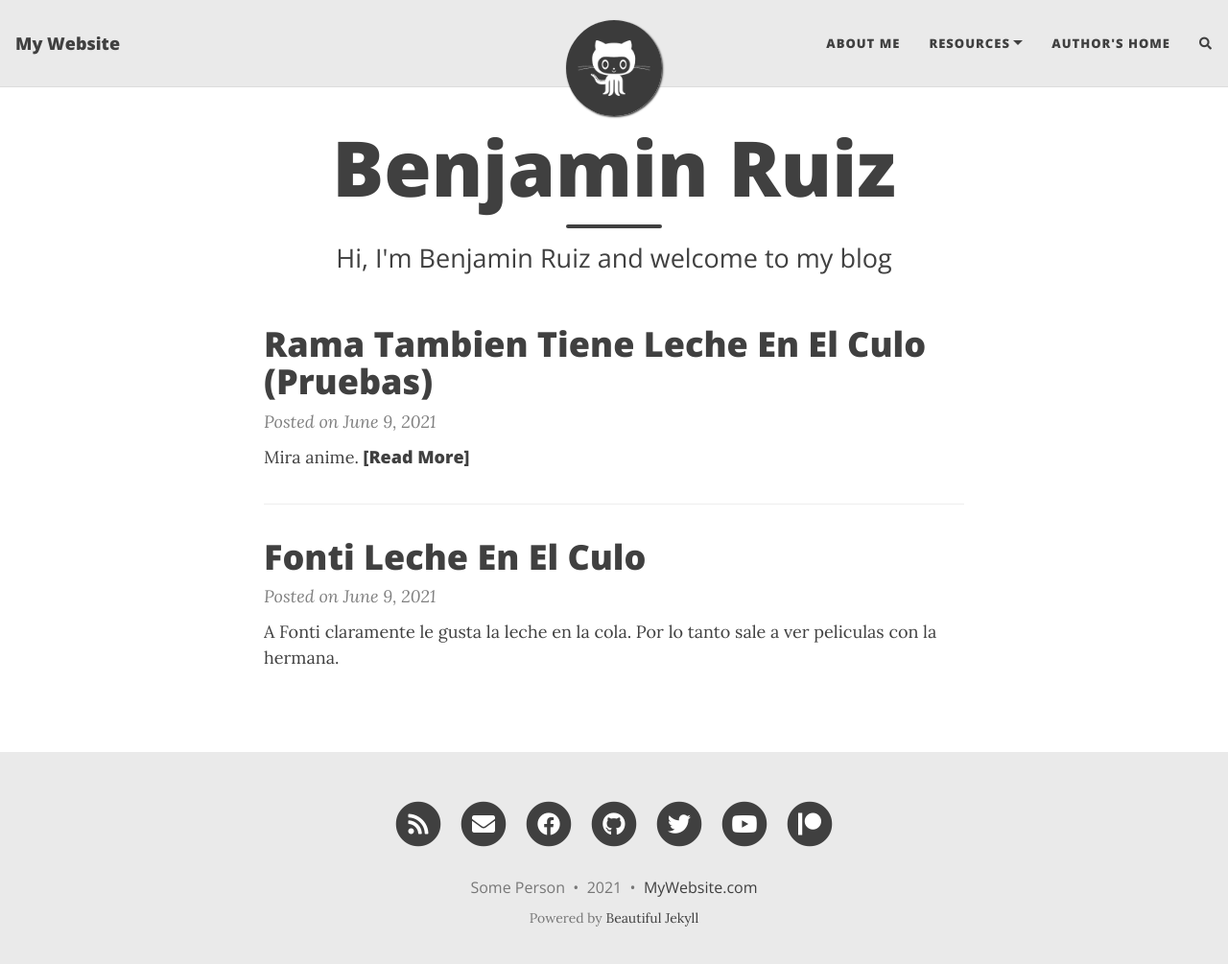
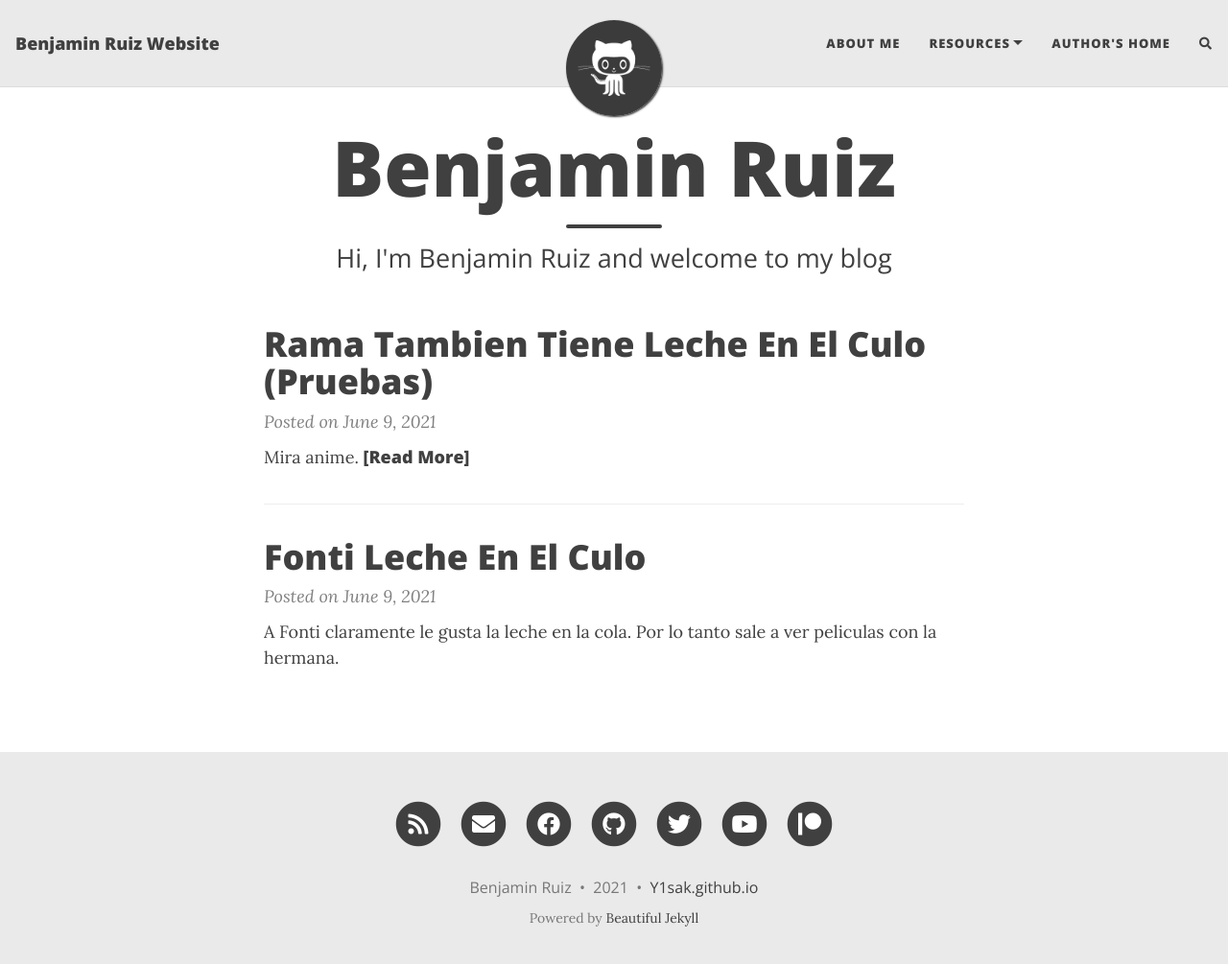
Before and after one commit to Y1sak/Y1sak.github, a Jekyll site: the page built from index.html, in a window 1280 px wide and 1018 px high. Shown: the top 1005 px of the window at 96% size. Built offline with Jekyll 4.4.1, drawn with Linux system fonts in a browser that asks for light colours; nearby versions of some CDN libraries; the list of posts is cut into pages by our own code; comment, search, counter and statistics services are not loaded.

Commit message:
Update _config.yml

```diff
--- a/_config.yml
+++ b/_config.yml
@@ -6,19 +6,18 @@
 # --- Required options --- #
 
 # Name of website
-title: My Website
+title: Benjamin Ruiz Website
 
 # Your name to show in the footer
-author: Some Person
+author: Benjamin Ruiz
 
 # --- List of links in the navigation bar --- #
 
 navbar-links:
   About Me: "aboutme"
   Resources:
-    - Beautiful Jekyll: "https://beautifuljekyll.com"
-    - Learn markdown: "https://www.markdowntutorial.com/"
-  Author's home: "https://deanattali.com"
+    - Home Page: "https://Y1sak.github.io"
+  Author's home: "https://Y1sak.github.io"
 
 # --- Logo --- #
 
@@ -39,12 +38,12 @@ round-avatar: true
 # Select the social network links that you want to show in the footer.
 # Uncomment the links you want to show and add your information to each one.
 social-network-links:
-  email: "someone@example.com"
-  facebook: deanattali
-  github: daattali
-  twitter: daattali
-  patreon: DeanAttali
-  youtube: c/daattali
+  email: "benjaminruizmonti@gmail.com"
+  facebook: beenjaruiz
+  github: Y1sak
+  twitter: beenjaruiz
+  patreon: beenjaruiz
+  youtube: c/beenjaruiz
 #  medium: yourname
 #  reddit: yourname
 #  linkedin: daattali
@@ -78,7 +77,7 @@ share-links-active:
 
 # How to display the link to your website in the footer
 # Remove this if you don't want a link in the footer
-url-pretty: "MyWebsite.com"
+url-pretty: "Y1sak.github.io"
 
 # Excerpt word length - Truncate the excerpt of each post on the feed page to the specified number of words
 excerpt_length: 50
```
